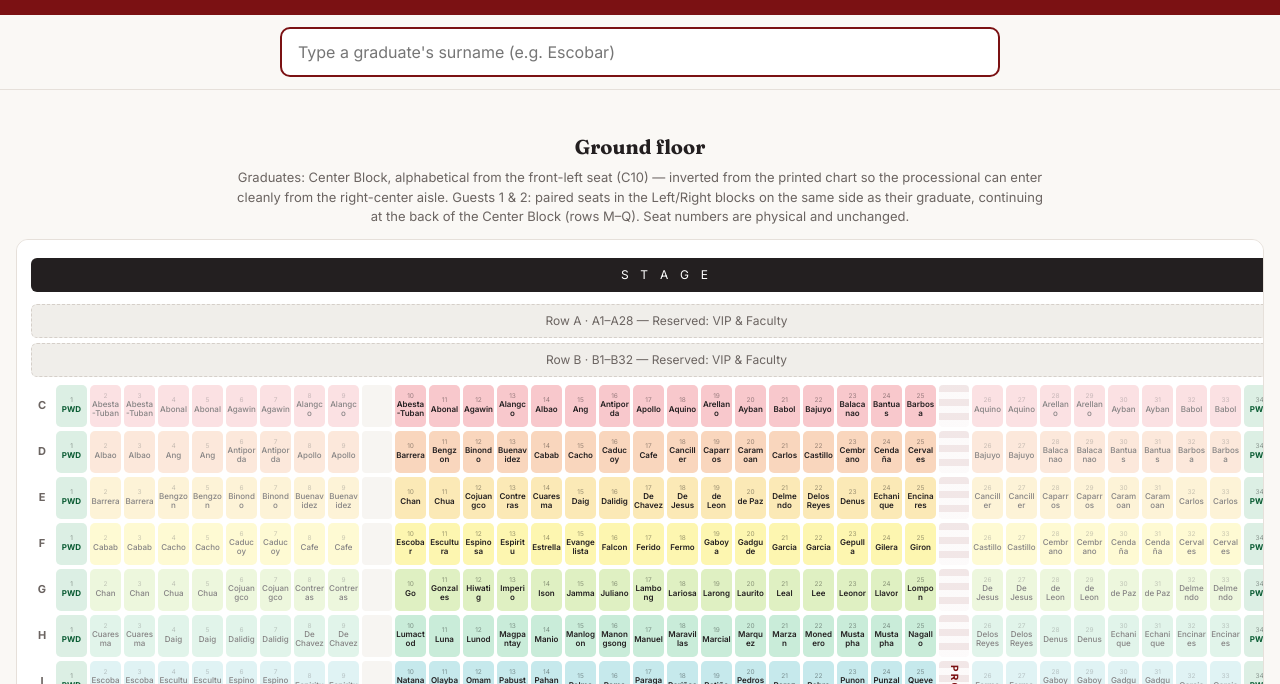
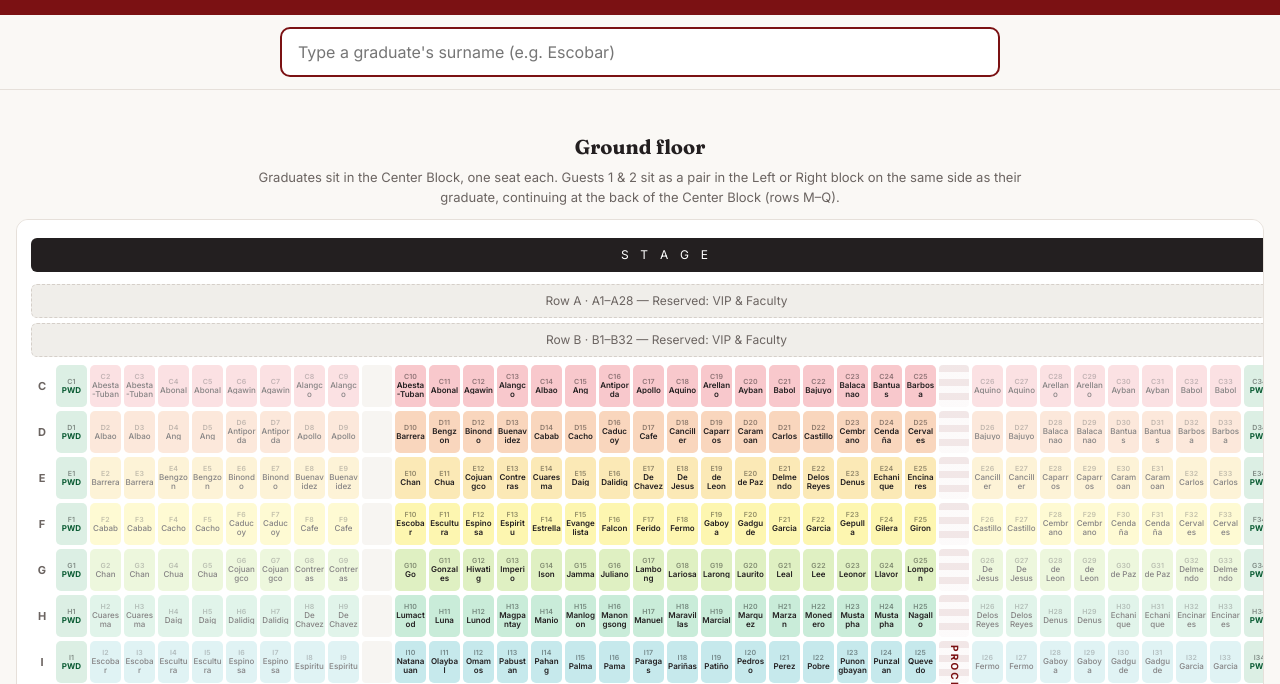
Before and after one commit to cvee112/masikhay-seat-finder, a website: page public/index.html in a window 1280 px wide. Shown: the part 116-800 px from the top of the page. Drawn offline with Linux system fonts and the light colour scheme.

Commit message:
Update index.html

```diff
--- a/public/index.html
+++ b/public/index.html
@@ -47,7 +47,7 @@
   .rowlabel{width:22px;flex:0 0 22px;display:flex;align-items:center;justify-content:center;font-size:11px;font-weight:700;color:var(--muted)}
   .rowlabel.right{margin-left:2px}
   .seat{flex:0 0 31px;width:31px;height:42px;border-radius:5px;display:flex;flex-direction:column;align-items:center;justify-content:center;overflow:hidden;cursor:default;padding:2px 1px}
-  .seat .id{font-size:6.5px;color:rgba(0,0,0,.38);line-height:1;margin-bottom:1px}
+  .seat .id{font-size:7px;font-weight:600;color:rgba(0,0,0,.42);line-height:1;margin-bottom:1px;letter-spacing:.02em}
   .seat .nm{font-weight:600;font-size:8px;line-height:1.12;text-align:center;overflow-wrap:anywhere;display:-webkit-box;-webkit-line-clamp:3;-webkit-box-orient:vertical;overflow:hidden}
   .seat.guest{opacity:.55}
   .seat.guest .nm{font-weight:500}
@@ -99,11 +99,11 @@
       <div class="fact"><div class="k">Guests 1 &amp; 2</div><div class="v" id="cGuests"></div></div>
       <div class="fact"><div class="k">Processional order</div><div class="v" id="cOrder"></div></div>
     </div>
-    <div class="note">Graduates sit in the Center Block, one seat each. Official guests sit as a pair under the graduate's surname. The processional enters through the right-center aisle; seats fill from the far left, so those first in line walk the farthest.</div>
+    <div class="note">The graduate's seat is in the Center Block; their two official guests sit as a pair in the Left or Right block.</div>
   </div>
 
   <h2>Ground floor</h2>
-  <p class="sectionnote">Graduates: Center Block, alphabetical from the front-left seat (C10) — inverted from the printed chart so the processional can enter cleanly from the right-center aisle. Guests 1 &amp; 2: paired seats in the Left/Right blocks on the same side as their graduate, continuing at the back of the Center Block (rows M–Q). Seat numbers are physical and unchanged.</p>
+  <p class="sectionnote">Graduates sit in the Center Block, one seat each. Guests 1 &amp; 2 sit as a pair in the Left or Right block on the same side as their graduate, continuing at the back of the Center Block (rows M–Q).</p>
 
   <div class="mapscroll">
     <div class="mapinner">
@@ -133,7 +133,6 @@
     </div>
   </div>
 
-  <div class="confirm"><strong>For GradComm verification:</strong> graduates fill Center Block rows C–L (16 per row, alphabetical from front-left). Guest pairs fill the side blocks two rows per graduate row (left half of a graduate row → Left Block, right half → Right Block), then continue at the back of the Center Block (rows M–Q) once side rows run out. Please spot-check a few names against the final printed layout before distributing.</div>
 </main>
 
 <footer>Extra guests wait at the UP Manila / Robinsons side before the program and may take available ground-floor seats once the program proper begins. Main entrance (Marshall A) closes before the processional; Guests 1–2 arriving late are seated temporarily behind the Center Block.</footer>
@@ -204,17 +203,17 @@ ALL_ROWS.forEach(function(r, ri){
     s.className = "seat"; s.id = "seat-" + r + "-" + c;
     if (c === 1 || c === 34) {
       s.classList.add("pwd");
-      s.innerHTML = '<div class="id">' + c + '</div><div class="nm">PWD</div>';
+      s.innerHTML = '<div class="id">' + r + c + '</div><div class="nm">PWD</div>';
     } else {
       var hit = seatMap[r + "-" + c];
       if (hit) {
         s.style.background = ROW_TINTS[ri];
         if (hit.type === "guest") s.classList.add("guest");
-        s.innerHTML = '<div class="id">' + c + '</div><div class="nm">' + hit.a.surname + '</div>';
+        s.innerHTML = '<div class="id">' + r + c + '</div><div class="nm">' + hit.a.surname + '</div>';
         s.title = hit.a.full + (hit.type === "guest" ? " — Guests 1 & 2" : " — Graduate") + " · " + r + c;
       } else {
         s.classList.add("empty");
-        s.innerHTML = '<div class="id">' + c + '</div>';
+        s.innerHTML = '<div class="id">' + r + c + '</div>';
       }
     }
     rowEl.appendChild(s);
```
